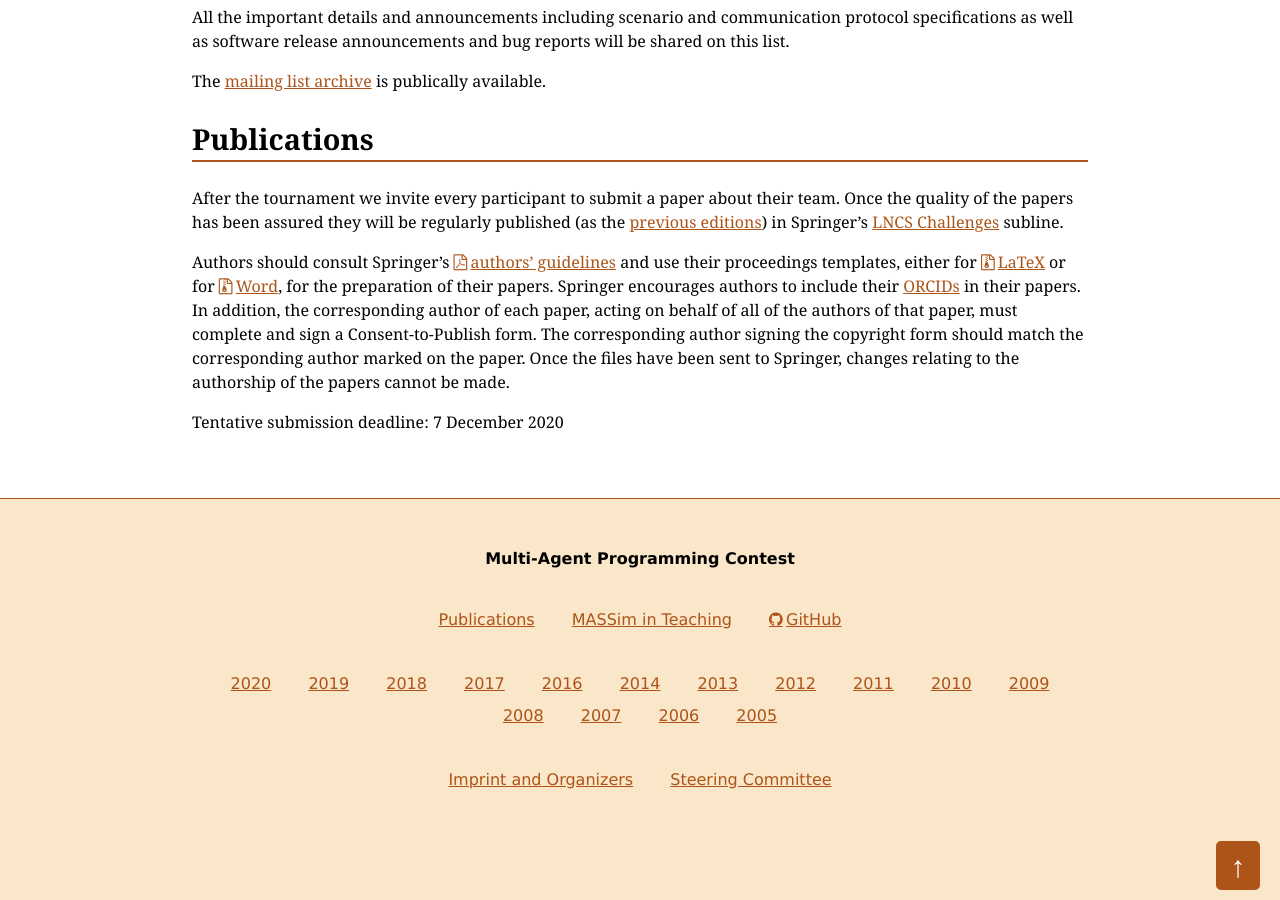
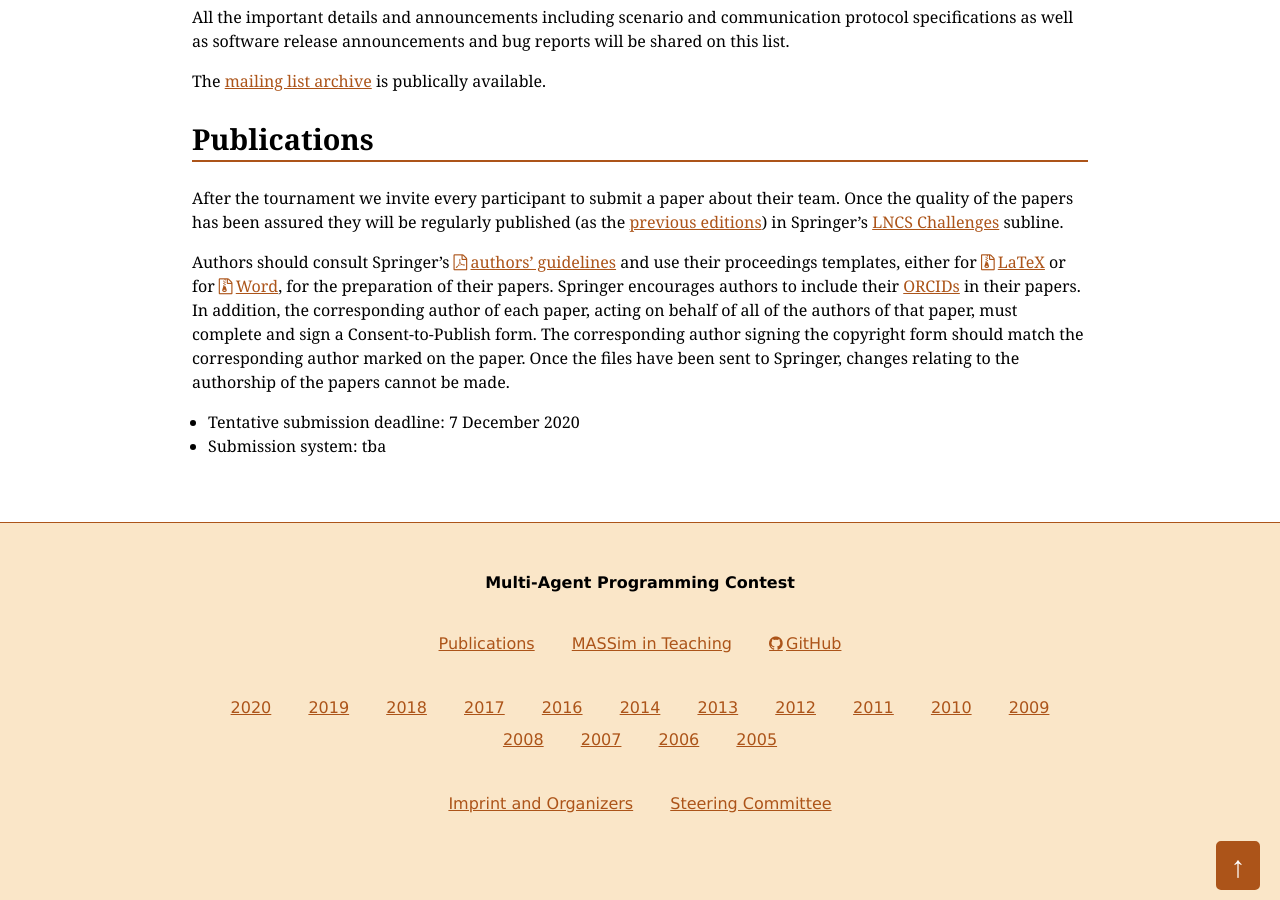
Before and after one commit to agentcontest/agentcontest.github.io, a Jekyll site: the page built from 2020/index.md, in a window 1280 px wide and 900 px high, scrolled down 1687 px. Built offline with Jekyll 4.4.1, drawn with Linux system fonts in a browser that asks for light colours.

```diff
--- a/2020/index.md
+++ b/2020/index.md
@@ -66,4 +66,5 @@
 
 Authors should consult Springer’s [authors’ guidelines](ftp://ftp.springernature.com/cs-proceeding/svproc/guidelines/Springer_Guidelines_for_Authors_of_Proceedings.pdf) and use their proceedings templates, either for [LaTeX](ftp://ftp.springernature.com/cs-proceeding/llncs/llncs2e.zip) or for [Word](ftp://ftp.springernature.com/cs-proceeding/llncs/word/splnproc1703.zip), for the preparation of their papers. Springer encourages authors to include their [ORCIDs](https://www.springer.com/gp/authors-editors/orcid?wt_mc=Other.Other.1.AUT642.ORCID+proceedings+pilot+2017&utm_medium=other&utm_source=other&utm_content=8232017&utm_campaign=1_barz01_orcid+proceedings+pilot+2017) in their papers. In addition, the corresponding author of each paper, acting on behalf of all of the authors of that paper, must complete and sign a Consent-to-Publish form. The corresponding author signing the copyright form should match the corresponding author marked on the paper. Once the files have been sent to Springer, changes relating to the authorship of the papers cannot be made.
 
-Tentative submission deadline: 7 December 2020
+- Tentative submission deadline: 7 December 2020
+- Submission system: tba
```
Also changed, not shown: 2019/index.md (+3 -0 lines).
